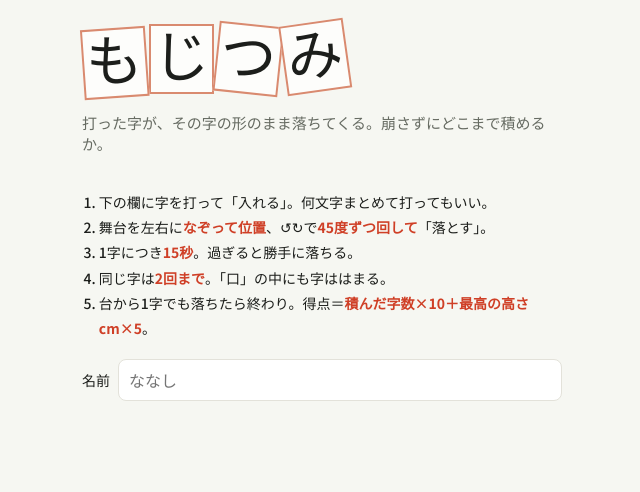
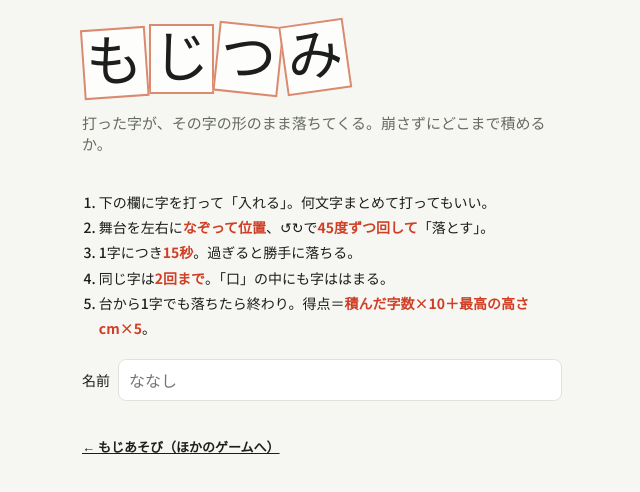
Before and after one commit to ggrr514-collab/mojitsumi, a plain HTML site: page index.html in a window 1280 px wide. Shown: the whole page, without its empty margins (318-958 px from the left). Drawn offline with Linux system fonts and the light colour scheme; a script that the page names is missing; a web font is replaced by a local one.

Commit message:
入り口ページ（もじあそび）への戻りリンクを追加
Co-Authored-By: Claude Fable 5.2 <noreply@anthropic.com>
Claude-Session: https://claude.ai/code/session_016MSYq6qcipvSPMZe6fAqtH

```diff
--- a/index.html
+++ b/index.html
@@ -151,6 +151,7 @@ a.btn{text-decoration:none;display:inline-block}
     </ol>
     <label class="field">名前 <input id="name" maxlength="10" placeholder="ななし"></label>
     <div class="rank-panel" id="tPanel"></div>
+    <p class="hub" style="font-size:13px;margin:0"><a href="https://ggrr514-collab.github.io/moji/" style="color:inherit;font-weight:700">← もじあそび（ほかのゲームへ）</a></p>
   </div>
 </section>
 
```
